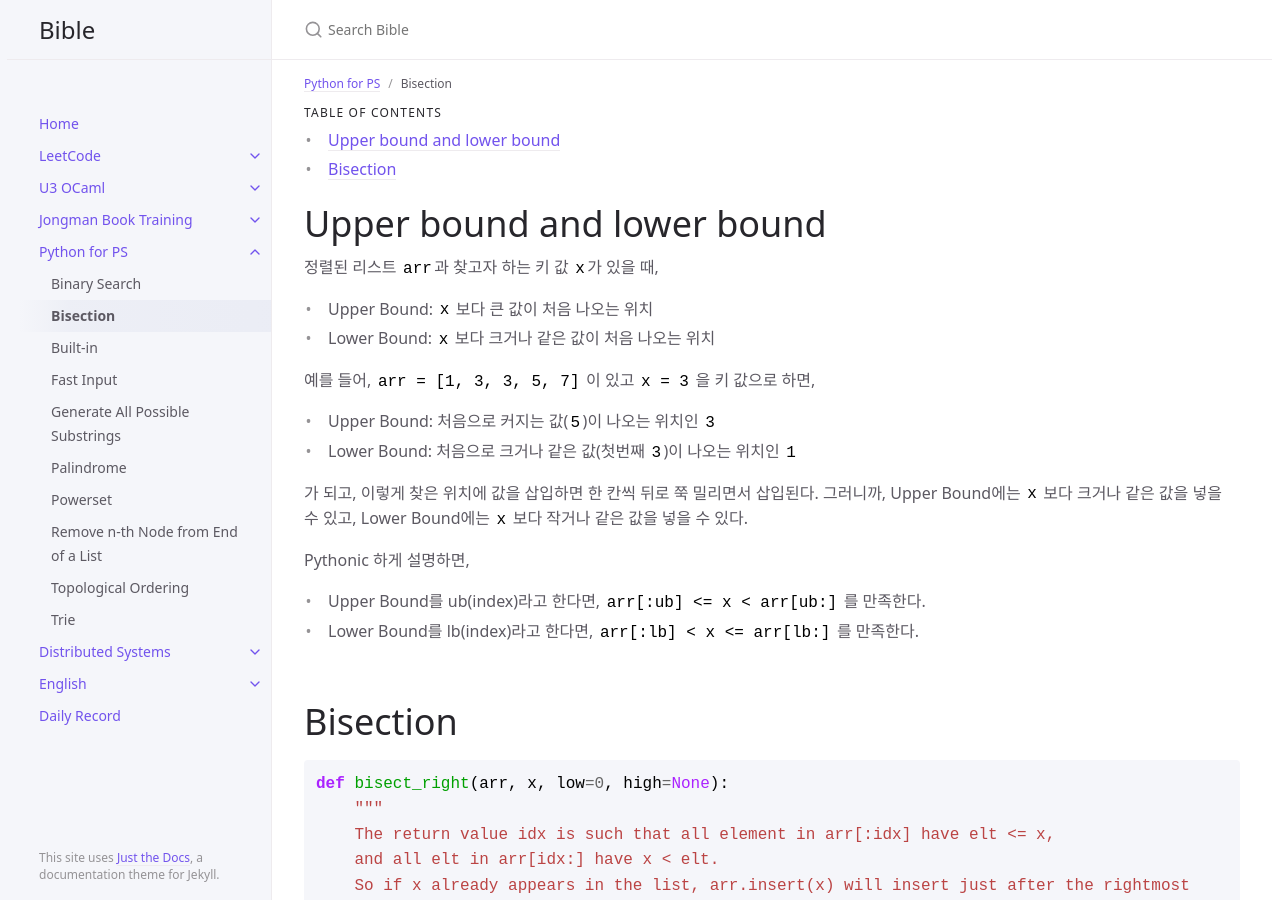
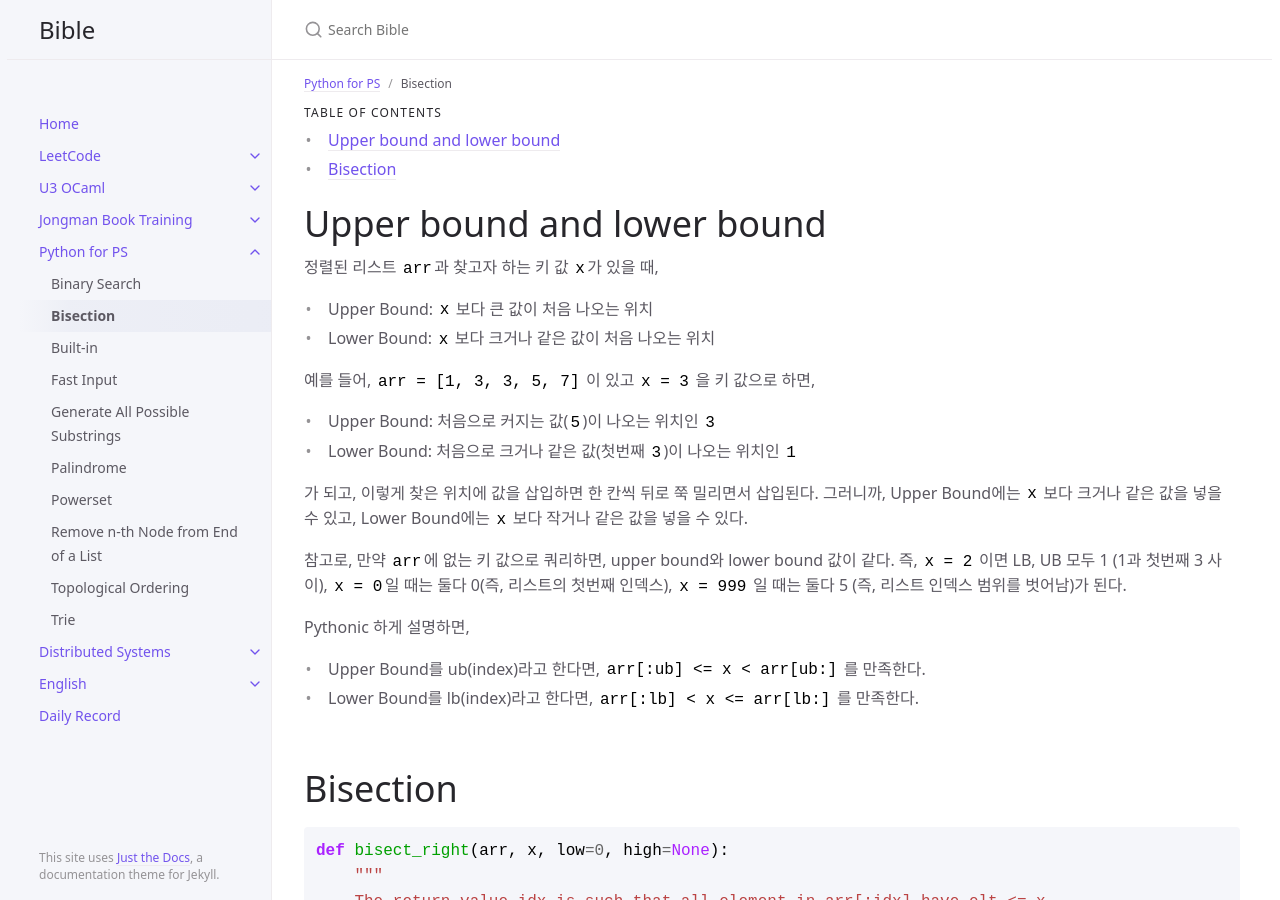
Before and after one commit to sangwoo-joh/bible-archive, a Jekyll site: the page built from python/bisect.md, in a window 1280 px wide and 900 px high. Built offline with Jekyll 4.4.1, drawn with Linux system fonts in a browser that asks for light colours; comment, search, counter and statistics services are not loaded.

Commit message:
update bisect

```diff
--- a/python/bisect.md
+++ b/python/bisect.md
@@ -23,6 +23,11 @@ parent: Python for PS
  가 되고, 이렇게 찾은 위치에 값을 삽입하면 한 칸씩 뒤로 쭉 밀리면서
  삽입된다. 그러니까, Upper Bound에는 `x` 보다 크거나 같은 값을 넣을 수
  있고, Lower Bound에는 `x` 보다 작거나 같은 값을 넣을 수 있다.
+
+ 참고로, 만약 `arr`에 없는 키 값으로 쿼리하면, upper bound와 lower
+ bound 값이 같다. 즉, `x = 2` 이면 LB, UB 모두 1 (1과 첫번째 3 사이),
+ `x = 0`일 때는 둘다 0(즉, 리스트의 첫번째 인덱스), `x = 999` 일 때는
+ 둘다 5 (즉, 리스트 인덱스 범위를 벗어남)가 된다.
 
  Pythonic 하게 설명하면,
  - Upper Bound를 ub(index)라고 한다면, `arr[:ub] <= x < arr[ub:]` 를
```
